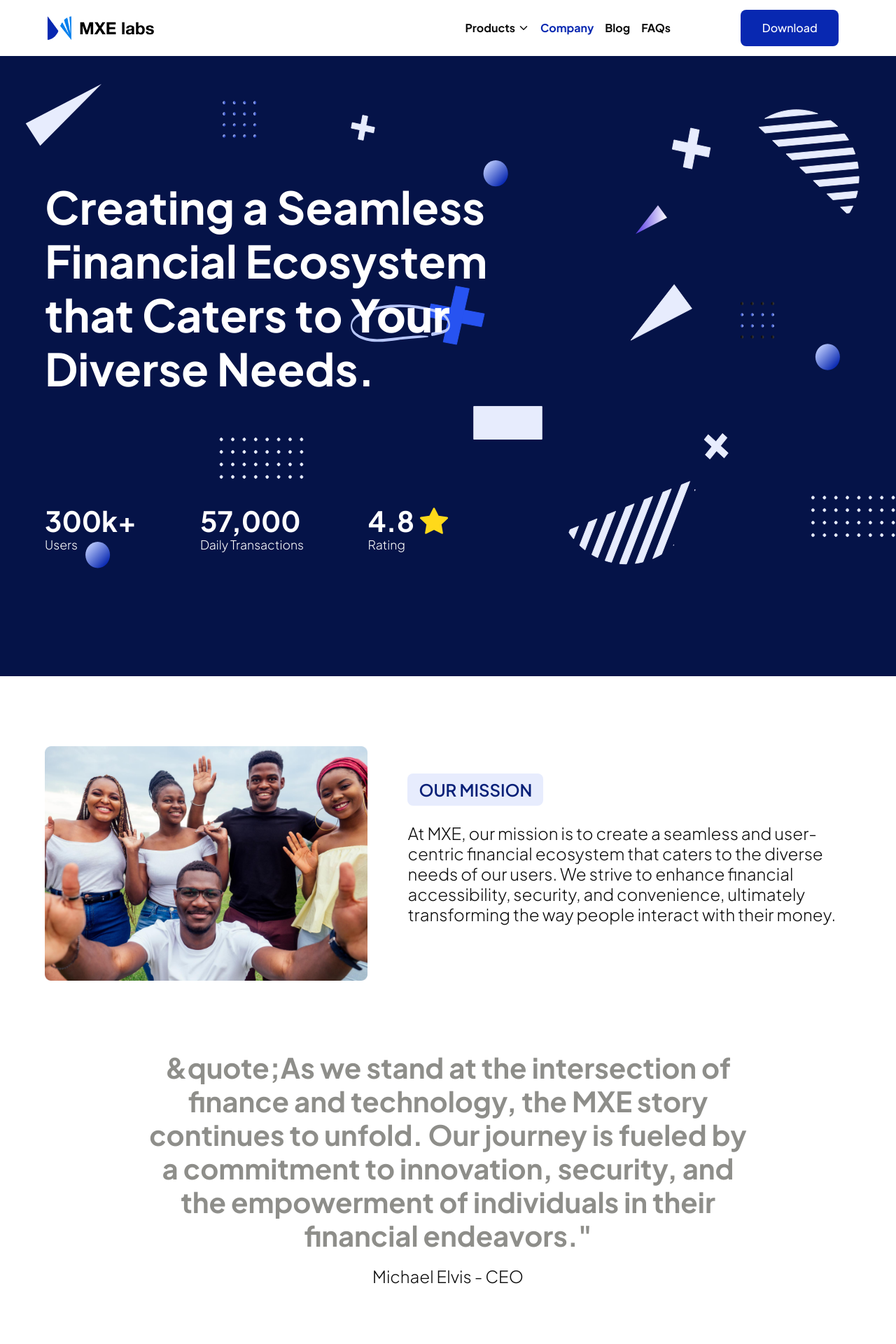
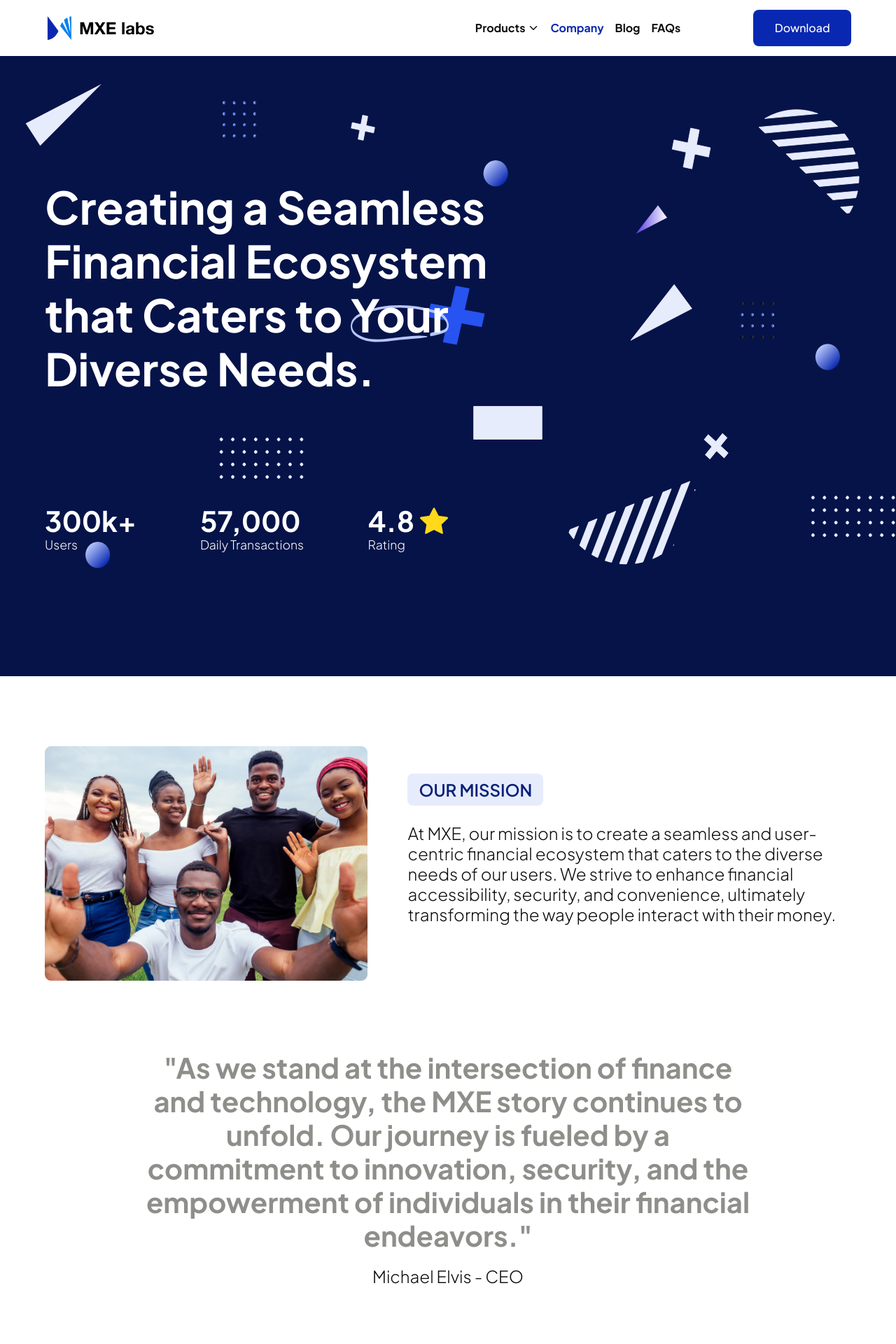
Before and after one commit to jupitaco/mxe-website, a Next.js app: page /about-us in a window 1280 px wide. Shown: the top 1920 px of the page at 70% size. Built offline with nearby package versions, Linux system fonts and the light colour scheme.

Commit message:
Update ui

```diff
--- a/app/about-us/page.tsx
+++ b/app/about-us/page.tsx
@@ -11,23 +11,23 @@
   return (
     <main className={styles.company}>
       <section
-        className={`${styles.companyHero}   grid place-items-center mb-[100px] h-screen lg:h-[886px] `}
+        className={`${styles.companyHero}   grid place-items-center mb-[100px] h-[80vh] md:h-screen lg:h-[886px] `}
       >
         <article
           data-aos='fade-left'
           data-aos-duration='1500'
-          className='container flex flex-col justify-between h-[60%] '
+          className='container flex flex-col justify-between  h-[60%] '
         >
           <h1 className='w-full md:w-8/12'>
             Creating a Seamless Financial Ecosystem that Caters to{' '}
-            <b className={`${styles.Your} relative z-10`}>
+            <span className={`${styles.Your} relative z-10`}>
               {' '}
               Your
               <LineIcon
                 // data-aos='fade-in'
                 className='absolute  bottom-0 left-0 right-0 z-[-1]'
               />
-            </b>{' '}
+            </span>{' '}
             Diverse Needs.
           </h1>
 
@@ -49,7 +49,7 @@
           </div>
         </article>
 
-        <ContactHeroSvg className='absolute top-10 left-0 right-0 z-[-1]' />
+        <ContactHeroSvg className='absolute top-10 left-0 right-0 z-[-1] hidden md:flex' />
       </section>
 
       <section className={`${styles.Contents} container`}>
@@ -63,7 +63,7 @@
               <h4 className='inline'>OUR MISSION</h4>
             </hgroup>
 
-            <p className='my-8'>
+            <p className='my-8 '>
               At MXE, our mission is to create a seamless and user-centric
               financial ecosystem that caters to the diverse needs of our users.
               We strive to enhance financial accessibility, security, and
@@ -75,10 +75,10 @@
 
         <article className='quote text-center w-full md:w-9/12 mx-auto mb-[100px]'>
           <h3 className='  mb-5'>
-            &quote;As we stand at the intersection of finance and technology,
-            the MXE story continues to unfold. Our journey is fueled by a
-            commitment to innovation, security, and the empowerment of
-            individuals in their financial endeavors.&quot;
+            &quot;As we stand at the intersection of finance and technology, the
+            MXE story continues to unfold. Our journey is fueled by a commitment
+            to innovation, security, and the empowerment of individuals in their
+            financial endeavors.&quot;
           </h3>
           <p>Michael Elvis - CEO</p>
         </article>
--- a/components/Navbar/NavBar.tsx
+++ b/components/Navbar/NavBar.tsx
@@ -104,14 +104,14 @@
         <nav className='container flex items-center justify-between'>
           {/* Logo */}
           <section
-            className={`col-5 col-lg-2 flex flex-row items-center`}
+            className={`w-5/12 lg:w-2/12 flex flex-row items-center`}
             data-aos='zoom-out'
             data-aos-duration='1500'
           >
             <BrandLogo />
           </section>
           <section
-            className={`w-full lg:w-10/12 ${
+            className={`w-full lg:w-11/12 flex justify-end ${
               toggle['navbar'] ? styles.navOpen : styles.navClose
             }`}
           >
@@ -216,7 +216,7 @@
             </aside>
           </section>
           {/* Hambuger icon */}
-          <section className='col-1'>
+          <section className='w-1/12 flex lg:hidden'>
             <div
               onClick={() => handleToggle('navbar')}
               className={toggle['navbar'] ? styles.open : styles.ham}
```
